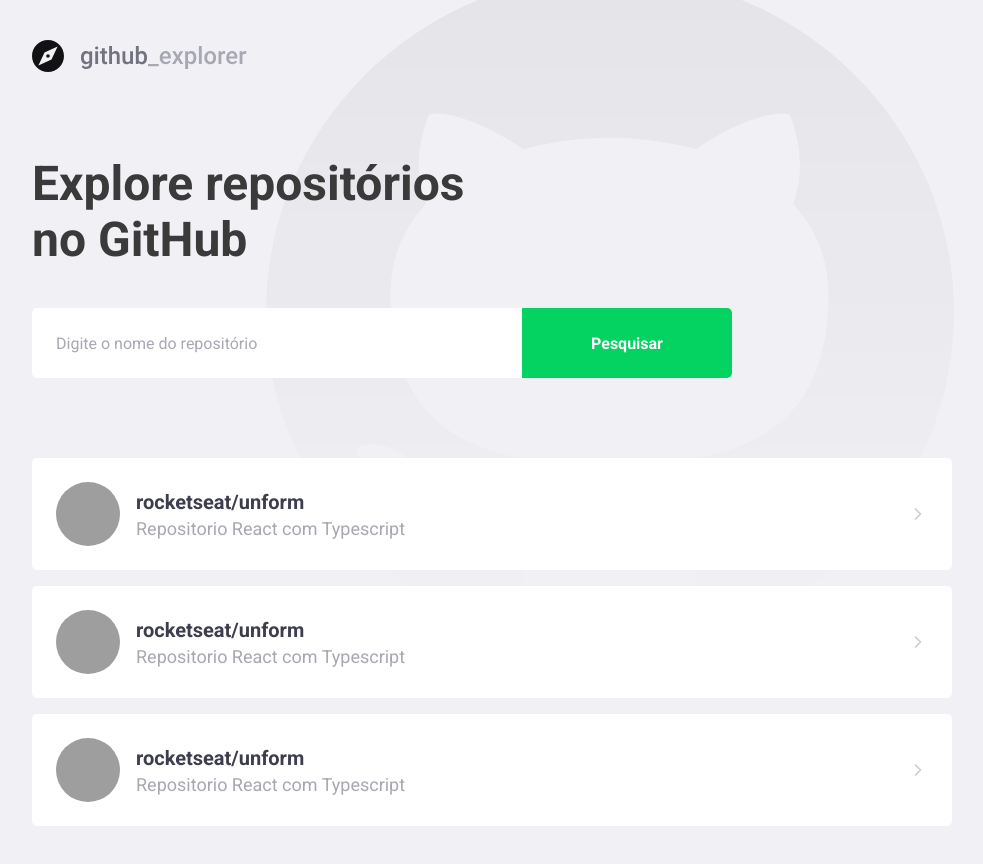
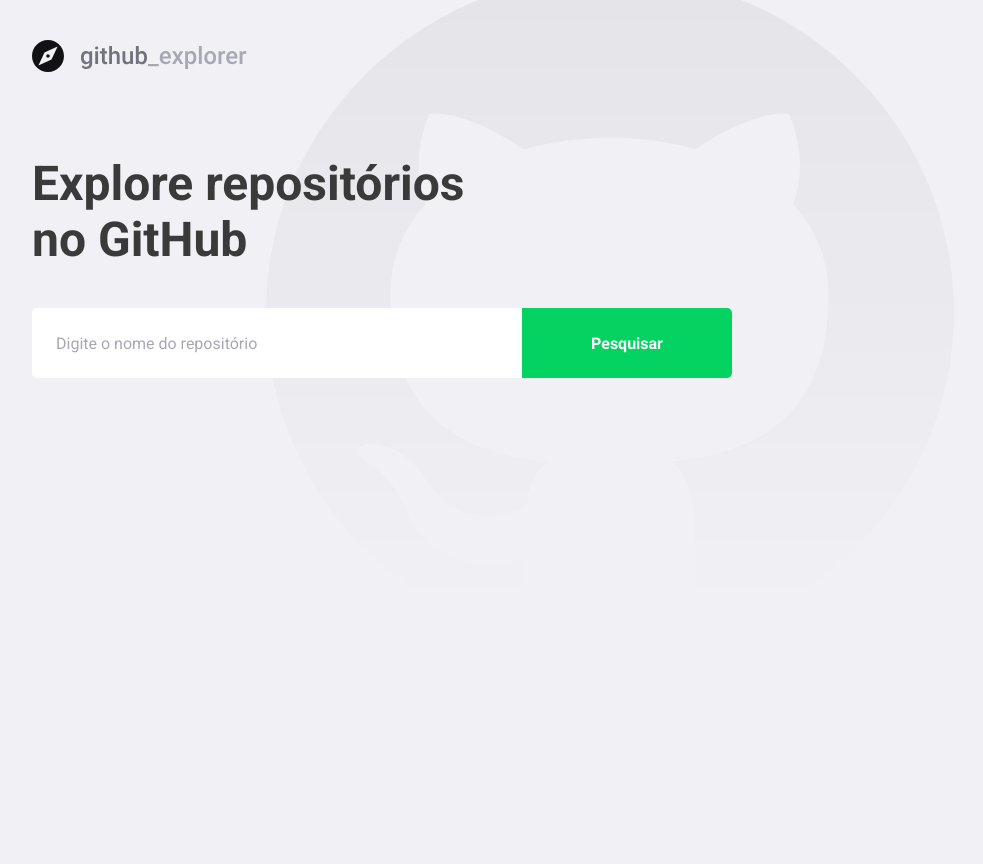
Before and after one commit to TalesHabib/React-ts, a React (Create React App) app: page / in a window 1280 px wide. Shown: the whole page, without its empty margins (148-1131 px from the left). After the commit the page ends 800 px from the top, so only its background shows below. Built offline with nearby package versions, Linux system fonts and the light colour scheme; grey boxes are pictures that could not be loaded.

Commit message:
conectando api e corrigindo erros

```diff
--- a/src/pages/Dashboard/index.tsx
+++ b/src/pages/Dashboard/index.tsx
@@ -1,4 +1,4 @@
-import React, { useState } from 'react';
+import React, { useState, FormEvent } from 'react';
 import { FiChevronRight } from 'react-icons/fi';
 import api from '../../services/api';
 
@@ -6,18 +6,38 @@
 
 import { Title, Form, Repositories } from './styles';
 
+interface Repository {
+  full_name: string;
+  description: string;
+  owner: {
+    login: string;
+    avatar_url: string;
+  };
+}
+
 const Dashboard: React.FC = () => {
-  const [newRepo, setNewRepo] = useState([]);
-  const [repositories, setRepositories] = useState([]);
+  const [newRepo, setNewRepo] = useState('');
+  const [repositories, setRepositories] = useState<Repository[]>([]);
 
-  function handleAddRepository() {}
+  async function handleAddRepository(
+    event: FormEvent<HTMLFormElement>,
+  ): Promise<void> {
+    event.preventDefault();
+
+    const response = await api.get<Repository>(`repos/${newRepo}`);
+
+    const repository = response.data;
+
+    setRepositories([...repositories, repository]);
+    setNewRepo('');
+  }
 
   return (
     <>
       <img src={logoImg} alt="GitHub Explorer" />
       <Title>Explore repositórios no GitHub</Title>
 
-      <Form>
+      <Form onSubmit={handleAddRepository}>
         <input
           value={newRepo}
           onChange={(e) => setNewRepo(e.target.value)}
@@ -27,44 +47,20 @@
       </Form>
 
       <Repositories>
-        <a href="teste">
+        {repositories.map((repository) => (
+          <a key={repository.full_name} href="teste">
             <img
-            src="https://avatars3.githubusercontent.com/u/47464308?s=460&u=5890ff4d153c12394ee8c7902fb5f69f2f4ffdd9&v=4"
-            alt="Tales Habib"
+              src={repository.owner.avatar_url}
+              alt={repository.owner.login}
             />
             <div>
-            <strong>rocketseat/unform</strong>
-            <p>Repositorio React com Typescript</p>
+              <strong>{repository.full_name}</strong>
+              <p>{repository.description}</p>
             </div>
 
             <FiChevronRight size={20} />
           </a>
-
-        <a href="teste">
-          <img
-            src="https://avatars3.githubusercontent.com/u/47464308?s=460&u=5890ff4d153c12394ee8c7902fb5f69f2f4ffdd9&v=4"
-            alt="Tales Habib"
-          />
-          <div>
-            <strong>rocketseat/unform</strong>
-            <p>Repositorio React com Typescript</p>
-          </div>
-
-          <FiChevronRight size={20} />
-        </a>
-
-        <a href="teste">
-          <img
-            src="https://avatars3.githubusercontent.com/u/47464308?s=460&u=5890ff4d153c12394ee8c7902fb5f69f2f4ffdd9&v=4"
-            alt="Tales Habib"
-          />
-          <div>
-            <strong>rocketseat/unform</strong>
-            <p>Repositorio React com Typescript</p>
-          </div>
-
-          <FiChevronRight size={20} />
-        </a>
+        ))}
       </Repositories>
     </>
   );
--- a/src/pages/Dashboard/styles.ts
+++ b/src/pages/Dashboard/styles.ts
@@ -73,7 +73,8 @@
     }
 
     div {
-      margin-left: 16px;
+      margin: 0 16px;
+      flex: 1;
 
       strong {
         font-size: 20px;
```
Lines whose indentation alone changed are shown as unchanged.
